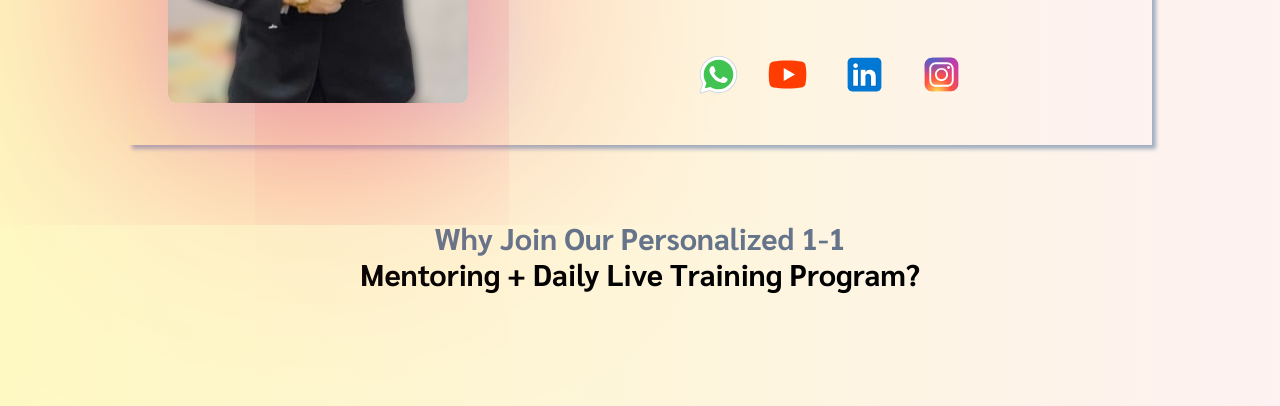
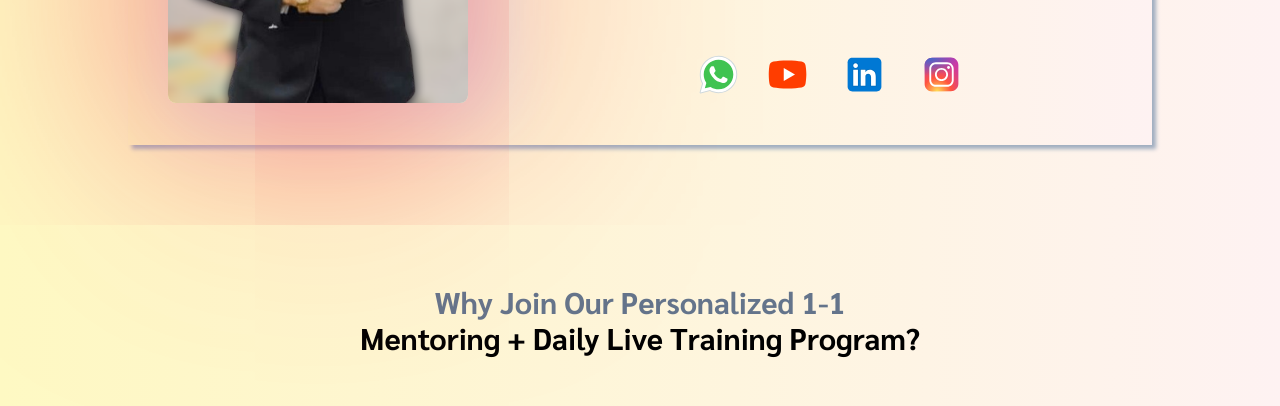
Before and after one commit to karantec/DesiQna, a React (Vite) app: page / in a window 1280 px wide. Shown: the part 3840-4246 px from the top of the page. Built offline with nearby package versions, Linux system fonts and the light colour scheme; no server answers.

Commit message:
finalcommit

```diff
--- a/src/components/Lower/Page.jsx
+++ b/src/components/Lower/Page.jsx
@@ -15,7 +15,7 @@ function Lower() {
             </div>
             <div className="mt-[60rem] sm:mt-[40rem] lg:mt-[26rem] flex flex-col items-center justify-center mb-[10rem] bg-gradient-to-r to-red-50 from-yellow-100">
               <div className="">
-                <h1 className="text-md mt-24 lg:text-3xl text-slate-500 font-bold text-center  md:text-center">
+                <h1 className="text-md mt-34 pt-[10rem] lg:text-3xl text-slate-500 font-bold text-center  md:text-center">
                   Why Join Our Personalized 1-1
                   <br />{" "}
                   <span className="text-black">
```
